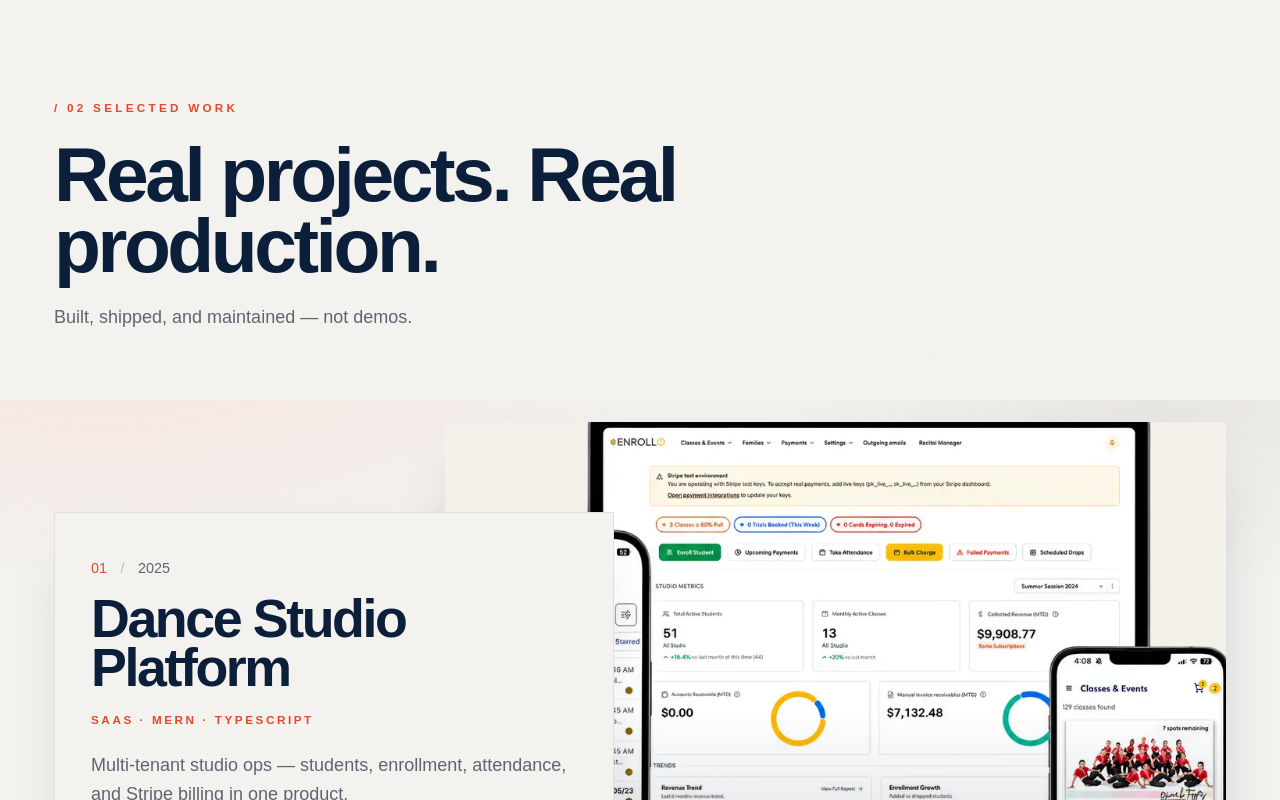
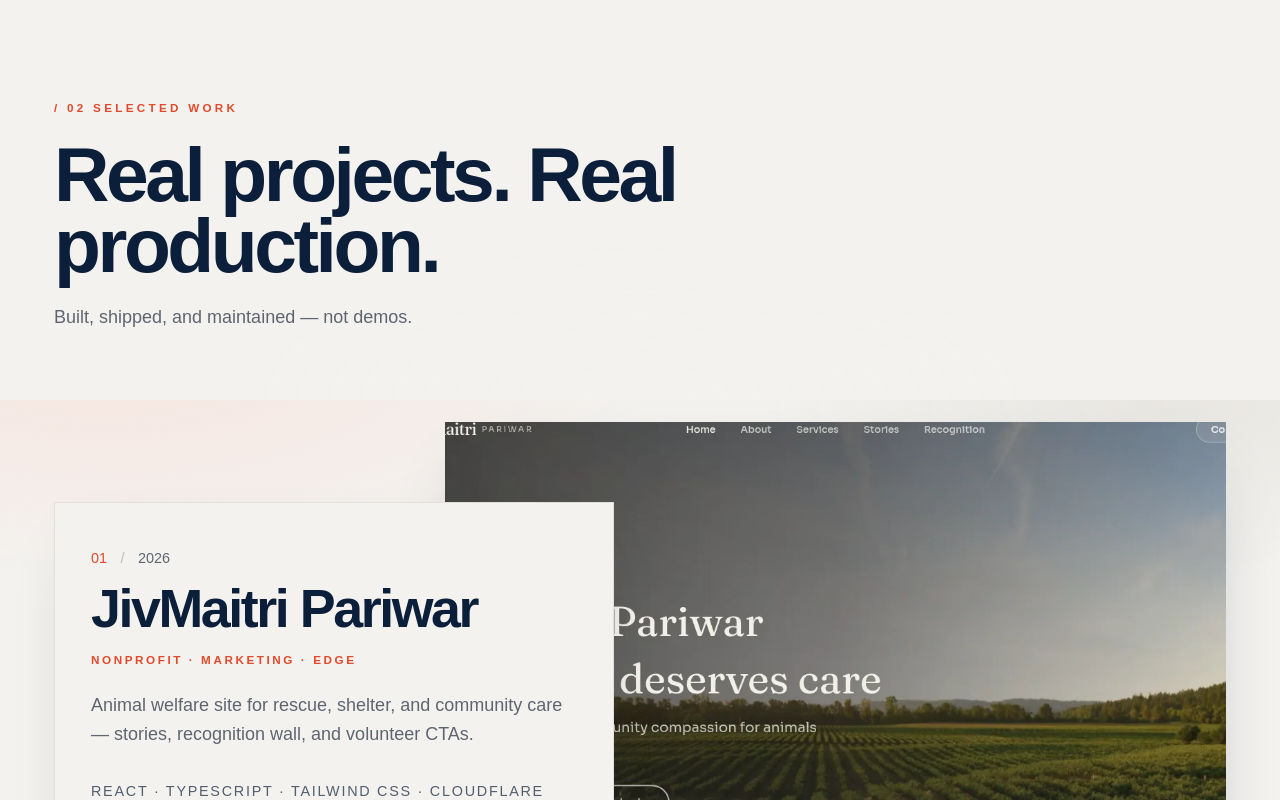
Before and after one commit to AnuragTak16/NewPortfolio, a React (Vite) app: page / in a window 1280 px wide. Shown: the part 2000-2800 px from the top of the page. Built offline with nearby package versions, Linux system fonts and the light colour scheme.

Commit message:
Add JivMaitri project to portfolio and update connect and hero sections for clarity. Refactor projects component to include new project image and enhance animations. Update stack groups to reflect architectural tools.

```diff
--- a/src/components/sections/connect.tsx
+++ b/src/components/sections/connect.tsx
@@ -117,18 +117,18 @@
   }, [])
 
   const ticker = [
-    'Open to remote',
+    'Open to opportunities',
     'Full-stack delivery',
     'APIs · UI · Data',
     site.location,
-    'Have an idea?',
+    'Remote · Hybrid · On-site',
   ]
 
   return (
     <section id="connect" ref={root} className="relative bg-mist">
       <div className="relative flex min-h-svh items-center overflow-hidden">
         <p className="connect-ghost pointer-events-none absolute inset-x-0 top-[18%] select-none text-center font-heading text-[clamp(4.5rem,17vw,15rem)] font-semibold leading-none tracking-[-0.065em] text-heading/[0.08]">
-          Have an idea?
+          Hire me.
         </p>
 
         <div className="connect-panel absolute inset-0 flex flex-col justify-between bg-heading text-mist">
@@ -152,13 +152,13 @@
                 / 05 Contact
               </p>
               <h2 className="connect-rise mt-5 font-heading text-[clamp(3.2rem,8.5vw,7rem)] font-semibold leading-[0.88] tracking-[-0.055em]">
-                Have an idea?
-                <span className="block text-signal">Let&apos;s build it.</span>
+                Hire me.
+                <span className="block text-signal">Let&apos;s build.</span>
               </h2>
               <div className="connect-line mt-8 h-px w-28 bg-signal" />
               <p className="connect-rise mt-8 max-w-sm text-[0.95rem] leading-relaxed text-mist/60 sm:text-base">
-                Available for full-stack product work — APIs, data, and UI that
-                ship clean.
+                Full-stack developer open to joining a team — APIs, data, and UI
+                that ship clean.
               </p>
             </div>
 
--- a/src/components/sections/hero.tsx
+++ b/src/components/sections/hero.tsx
@@ -109,7 +109,7 @@
                 onClick={() => scrollToId('#connect')}
                 className="hero-cta inline-flex items-center gap-2 border border-heading/20 px-6 py-3.5 text-[0.95rem] font-medium text-heading transition-colors hover:border-signal hover:text-signal sm:text-base"
               >
-                Start a project
+                Hire me
                 <ArrowDownRight className="size-4" />
               </button>
             </Magnetic>
--- a/src/components/sections/projects.tsx
+++ b/src/components/sections/projects.tsx
@@ -41,6 +41,28 @@
       className={cn('h-full w-full [transform-style:preserve-3d]', className)}
     >
       {children}
+    </div>
+  )
+}
+
+/** JivMaitri Pariwar — animal welfare marketing site */
+function JivMaitriStage() {
+  return (
+    <div className="relative h-full overflow-hidden bg-[#1a2e1f]">
+      <img
+        src="/projects/jivmaitri.webp"
+        alt="JivMaitri Pariwar — animal welfare and rescue website"
+        className="jiv-img absolute inset-0 h-full w-full object-cover object-top"
+      />
+      <div className="pointer-events-none absolute inset-0 bg-gradient-to-t from-heading/40 via-transparent to-transparent" />
+      <div className="absolute bottom-5 left-5 right-5 flex items-end justify-between gap-3">
+        <p className="text-xs font-semibold uppercase tracking-[0.2em] text-mist">
+          JivMaitri
+        </p>
+        <p className="text-[10px] uppercase tracking-[0.16em] text-mist/70">
+          Live on Workers
+        </p>
+      </div>
     </div>
   )
 }
@@ -145,27 +167,30 @@
   )
 }
 
-const stages = [StudioStage, WaitlistStage]
+const stages = [JivMaitriStage, StudioStage, WaitlistStage]
 
 export function Projects() {
   const root = useRef<HTMLElement>(null)
 
   useLayoutEffect(() => {
     const ctx = gsap.context(() => {
+      const parallaxImgs = ['.studio-img', '.jiv-img']
+      parallaxImgs.forEach((selector) => {
         gsap.fromTo(
-        '.studio-img',
+          selector,
           { scale: 1.08 },
           {
             scale: 1,
             ease: 'none',
             scrollTrigger: {
-            trigger: '.studio-img',
+              trigger: selector,
               start: 'top bottom',
               end: 'bottom top',
               scrub: true,
             },
           },
         )
+      })
 
       const tableTl = gsap.timeline({ repeat: -1, repeatDelay: 0.6 })
       const cells = gsap.utils.toArray<HTMLElement>('.table-cell')
@@ -306,6 +331,17 @@
                   <p className="mt-7 text-[0.8rem] uppercase tracking-[0.12em] text-heading/70">
                     {project.stack.join('  ·  ')}
                   </p>
+                  {'href' in project && project.href ? (
+                    <a
+                      href={project.href}
+                      target="_blank"
+                      rel="noreferrer"
+                      className="mt-6 inline-flex items-center gap-2 text-[0.7rem] font-semibold uppercase tracking-[0.18em] text-signal transition-colors hover:text-heading"
+                    >
+                      View live
+                      <span aria-hidden="true">↗</span>
+                    </a>
+                  ) : null}
                 </div>
               </article>
             )
--- a/src/data/portfolio.ts
+++ b/src/data/portfolio.ts
@@ -47,14 +47,26 @@
     items: ['MongoDB', 'PostgreSQL', 'MySQL', 'Redis', 'Kafka', 'SQLAlchemy'],
   },
   {
-    label: 'Delivery',
-    items: ['Docker', 'GitHub Actions', 'AWS', 'Azure', 'Nginx', 'Vercel'],
+    label: 'Architecture',
+    items: ['Docker', 'GitHub Actions', 'AWS', 'Azure', 'Nginx', 'Vercel', 'Kubernetes'],
   },
 ]
 
 export const projects = [
   {
     id: '01',
+    title: 'JivMaitri Pariwar',
+    year: '2026',
+    category: 'Nonprofit · Marketing · Edge',
+    description:
+      'Animal welfare site for rescue, shelter, and community care — stories, recognition wall, and volunteer CTAs.',
+    stack: ['React', 'TypeScript', 'Tailwind CSS', 'Cloudflare Workers'],
+    image: '/projects/jivmaitri.webp',
+    href: 'https://jivmaitriparivaar.anuragtak16.workers.dev/',
+    hue: 'from-[#2f5d3a]/35 to-[#0b1f3a]/15',
+  },
+  {
+    id: '02',
     title: 'Dance Studio Platform',
     year: '2025',
     category: 'SaaS · MERN · TypeScript',
@@ -65,7 +77,7 @@
     hue: 'from-[#e24a2c]/35 to-[#0b1f3a]/15',
   },
   {
-    id: '02',
+    id: '03',
     title: 'Restaurant Waitlist',
     year: '2024',
     category: 'Realtime · Backend',
```
Also changed, not shown: public/projects/jivmaitri.webp (added). Lines whose indentation alone changed are shown as unchanged.
